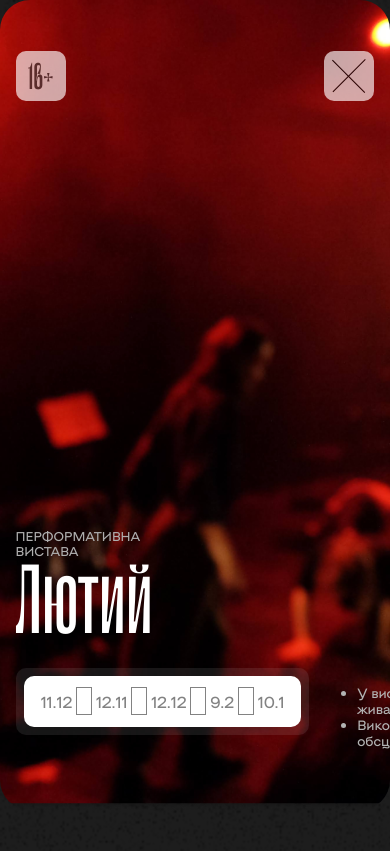
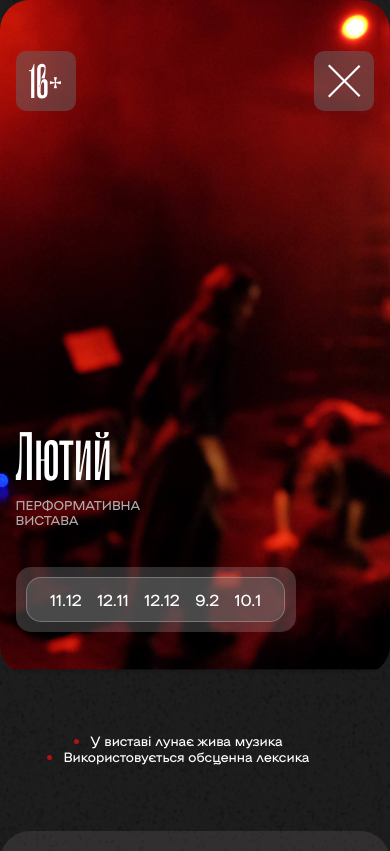
Before and after one commit to okuruchimas/Vatra-Frontend, a Next.js app: page /war in a window 390 px wide. Shown: the top 851 px of the page. Built offline with nearby package versions, Linux system fonts and the light colour scheme.

Commit message:
added mobile layout for performance preview

```diff
--- a/components /RepertoirePreview/index.tsx
+++ b/components /RepertoirePreview/index.tsx
@@ -24,13 +24,7 @@ const RepertoirePreview = (info: Info) => {
       <Rate>16+</Rate>
 
       <Close onClick={() => back()}>
-        <CloseIcon
-          src={
-            width > maxMobileWidth
-              ? "/icons/close/close.svg"
-              : "/icons/close/closeBlack.svg"
-          }
-        />
+        <CloseIcon src={"/icons/close/close.svg"} />
       </Close>
 
       <TitleWrap>
@@ -47,7 +41,9 @@ const RepertoirePreview = (info: Info) => {
             {info.dates.map((date, index) => (
               <React.Fragment key={date}>
                 <Date> {date}</Date>
-                {index !== info.dates.length - 1 && <Line />}
+                {index !== info.dates.length - 1 && width > maxMobileWidth && (
+                  <Line />
+                )}
               </React.Fragment>
             ))}
           </Dates>
@@ -96,14 +92,12 @@ const Rate = styled.span`
   z-index: 1;
 
   @media (max-width: 960px) {
-    background: #fffcfc;
-    font-family: "murmure";
-    color: #404040;
-    opacity: 0.65;
+    opacity: 1;
+    background: rgba(103, 103, 103, 0.5);
     top: 6vh;
-    height: 6vh;
-    width: 6vh;
-    font-size: 2em;
+    width: 60px;
+    height: 60px;
+    font-size: 2.6em;
   }
 `;
 
@@ -127,10 +121,11 @@ const Close = styled.div`
   }
 
   @media (max-width: 960px) {
-    background: #fffcfc;
+    opacity: 1;
+    background: rgba(103, 103, 103, 0.5);
     top: 6vh;
-    height: 6vh;
-    width: 6vh;
+    height: 60px;
+    width: 60px;
   }
 `;
 
@@ -149,16 +144,27 @@ const BottomWrap = styled.div`
   bottom: 6vh;
   display: flex;
   flex-direction: row;
+
+  @media (max-width: 960px) {
+    flex-direction: column;
+    bottom: -2vh;
+  }
 `;
 
 const DateWrap = styled.div`
   height: 8vh;
+  width: min-content;
   display: flex;
   flex-direction: row;
   align-items: center;
-  border-radius: 10px;
+  border-radius: 15px;
   padding: 1vh;
   background: rgba(217, 217, 217, 0.1);
+  @media (max-width: 960px) {
+    height: auto;
+    padding: 1.2vh;
+    background: rgba(217, 217, 217, 0.2);
+  }
 `;
 
 const DateText = styled.span`
@@ -178,14 +184,15 @@ const Dates = styled.div`
   align-items: center;
   background: rgba(103, 103, 103, 0.5);
   border: 1px solid rgba(255, 255, 255, 0.5);
-  border-radius: 10px;
+  border-radius: 15px;
   font-family: "namu-1750";
   font-size: 2vh;
 
   @media (max-width: 960px) {
+    height: auto;
     font-size: 1em;
-    background: #fff;
-    padding: 0 4vw;
+    padding: 1.4vh 4vw;
+    border: 1px solid rgba(255, 255, 255, 0.25);
   }
 `;
 
@@ -194,24 +201,34 @@ const Line = styled.div`
   height: 28px;
   border: 1px solid #fff;
   margin: 0 1vw;
-  @media (max-width: 960px) {
-    border-color: #828282;
-    width: 16px;
-  }
 `;
 const Date = styled.span`
   @media (max-width: 960px) {
-    color: #828282;
+    margin: 0 2vw;
   }
 `;
 
 const RemarksWrap = styled.ul`
   margin-left: 2vw;
+  @media (max-width: 960px) {
+    position: relative;
+    display: flex;
+    flex-direction: column;
+    align-items: center;
+    top: 10vh;
+  }
 `;
 const Remark = styled.li`
   font-family: "namu-1750";
   color: #b3b3b3;
   font-size: 1.6vh;
+  @media (max-width: 960px) {
+    color: #fff;
+
+    &::marker {
+      color: #b11212;
+    }
+  }
 `;
 const ButtonWrap = styled.div`
   height: 8vh;
@@ -251,12 +268,19 @@ const TitleWrap = styled.div`
   bottom: 20vh;
   z-index: 10;
   width: 36vw;
+  @media (max-width: 960px) {
+    flex-direction: column-reverse;
+    bottom: 18vh;
+  }
 `;
 
 const Title = styled(Prop)`
   padding: 0;
   font-size: 10vh;
   text-align: left;
+  @media (max-width: 960px) {
+    font-size: 7vh;
+  }
 `;
 
 const Type = styled(Prop2)`
@@ -264,10 +288,9 @@ const Type = styled(Prop2)`
 
   @media (max-width: 960px) {
     border: none;
-    padding: 2vh 0 0;
+    padding: 1vh 0 0;
     color: #aeaeae;
     font-size: 0.8em;
-    height: 4vh;
     width: 36vw;
   }
 `;
@@ -278,7 +301,7 @@ const Image = styled.img`
   position: relative;
   left: -4vw;
   @media (max-width: 960px) {
-    height: 96vh;
+    height: 80vh;
     width: 100vw;
     object-fit: cover;
   }
--- a/components /TheaterPoster/PerformanceDetails/index.tsx
+++ b/components /TheaterPoster/PerformanceDetails/index.tsx
@@ -46,7 +46,7 @@ const Wrap = styled.div`
   display: flex;
   flex-direction: column;
   @media (max-width: 960px) {
-    margin-top: 20vh;
+    margin-top: 18vh;
     background: rgba(158, 145, 145, 0.16);
     border-radius: 30px;
     padding: 8vh 4vw;
@@ -74,7 +74,7 @@ const DescriptionWrap = styled.div`
 const DescriptionTitle = styled.span`
   text-transform: uppercase;
   font-family: "namu-1400";
-  font-size: 4vh;
+  font-size: 4.4vh;
   color: #fff;
   @media (max-width: 960px) {
     font-size: 1.4em;
@@ -82,14 +82,13 @@ const DescriptionTitle = styled.span`
 `;
 
 const Description = styled.div`
-  padding-top: 4vh;
-  padding-left: 6vw;
+  padding: 4vh 4vw 0;
 
   p {
     font-family: "namu-1750";
     font-size: 2.4vh;
     padding-left: 2vw;
-    color: #b5b5b5;
+    color: #cecece;
     @media (max-width: 960px) {
       padding: 0 6vw;
     }
--- a/pages/[id]/index.tsx
+++ b/pages/[id]/index.tsx
@@ -99,7 +99,7 @@ const TitleTeam = styled.span`
 const TeamMembers = styled.div`
   width: 64%;
   margin-top: 2vh;
-  border-top: 2px solid #fff;
+  border-top: 1px solid #fff;
   @media (max-width: 960px) {
     width: 100%;
   }
```
